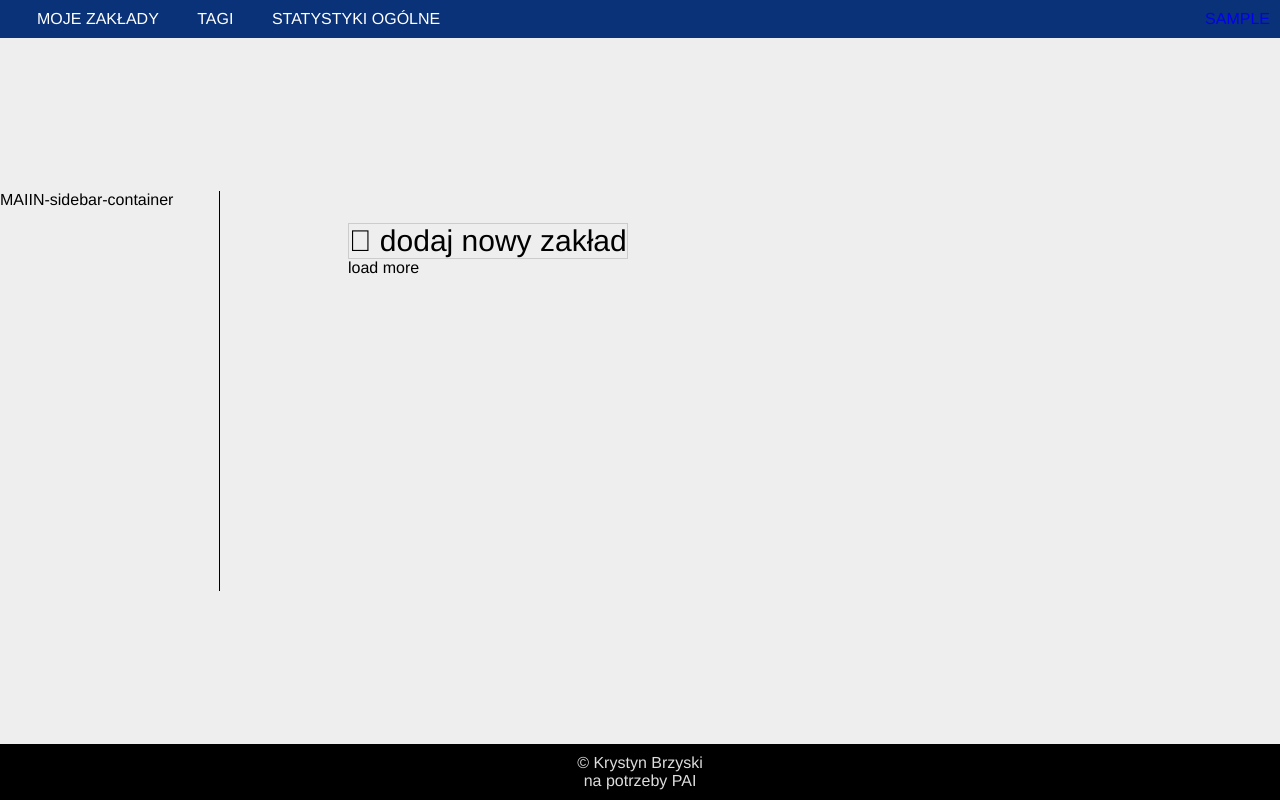
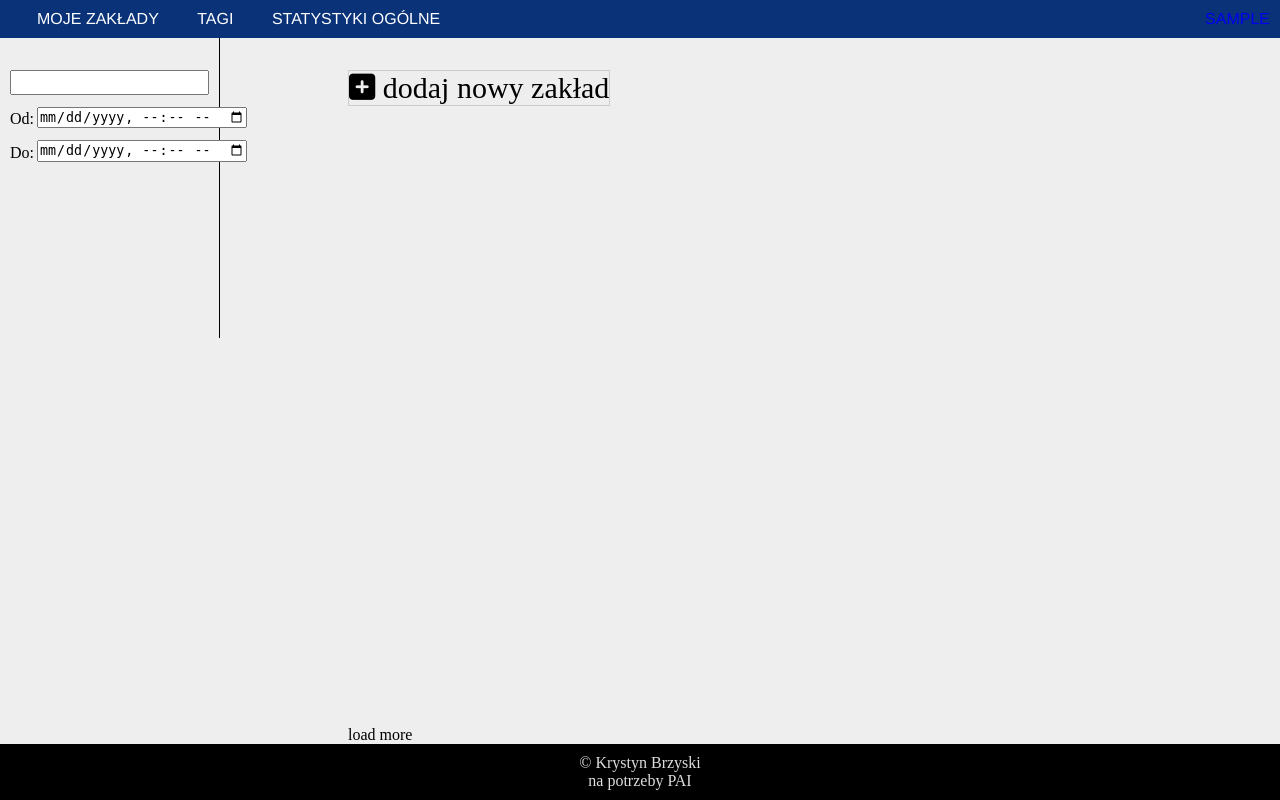
Before and after one commit to krystasin/PAI-projekt, a PHP site: page /mojeZaklady in a window 1280 px wide. Run offline with PHP 8.4, Linux system fonts and the light colour scheme; the visitor is signed in with stand-in values (Sample User, id 1); data that the repository does not hold is empty; some libraries are stand-ins or nearby versions.

Commit message:
tagi: zmiana stanu, usuwanie pocztek filtrowanie Zakładów

```diff
--- a/public/css/headerStyle.css
+++ b/public/css/headerStyle.css
@@ -1,5 +1,6 @@
 header{
 
+    font-family: Helvetica, sans-serif;
     text-transform: uppercase;
     padding: 0 0 0 20px;
     font-size: 16px;
--- a/public/css/mojeZaklady.css
+++ b/public/css/mojeZaklady.css
@@ -1,3 +1,9 @@
+.wszystkieKupony{
+    display: flex;
+    flex-direction: column;
+    flex: 1 1 auto;
+    align-items: stretch;
+}
 .kupon{
     font-size: 15px;
     border: 1px solid rgb(87, 81, 81);
--- a/public/css/sidebar.css
+++ b/public/css/sidebar.css
@@ -0,0 +1,30 @@
+
+.sidebar{
+    display: flex;
+    flex-direction: column;
+    min-width: 220px;
+    height: 300px;
+    padding:20px 10px;
+
+    border-right: 1px solid black;
+}
+.s-bar-inp{
+    margin-top: 12px;
+}
+
+
+.filtr-text:focus{
+    outline: none;
+
+}
+.filtr-text{
+    padding: 3px 1px;
+}
+
+.filtr-row{
+    display: flex;
+    align-items: flex-end
+}
+.datetime-query {
+    margin-left: 3px;
+}
--- a/public/css/style.css
+++ b/public/css/style.css
@@ -3,7 +3,6 @@
     padding: 0;
     box-sizing: border-box;
 
-    font-family: Helvetica, sans-serif;
 
 }
 
@@ -15,11 +14,11 @@
     flex-direction: column;
     justify-content: space-between;
 }
-
 .standard-content{
     display: flex;
     flex-direction: row;
 }
+
 .content{
     min-width: 820px;
     display: flex;
@@ -27,15 +26,17 @@
     align-items: flex-start;
     justify-content: space-between;
     flex: 1 1 auto;
+
+    align-items: stretch;
 }
-.sidebar{
+
+.content-right{
     display: flex;
-    min-width: 220px;
-    height: 400px;
-    border-right: 1px solid black;
-}
-.content-right{
+    flex-direction: column;
+    flex: 1 1 auto;
+    align-items: stretch;
     width: 100%;
+
     /*padding-left: 25px;*/
 
 }
--- a/public/views/headers/header.php
+++ b/public/views/headers/header.php
@@ -22,8 +22,7 @@
     <link rel="stylesheet" href="public/css/mojeZaklady.css" type="text/css">
     <link rel="stylesheet" href="public/css/register.css" type="text/css">
     <link rel="stylesheet" href="public/css/mojeTagi.css" type="text/css">
-
-
+    <link rel="stylesheet" href="public/css/sidebar.css" type="text/css">
     <link rel='stylesheet' href='https://use.fontawesome.com/releases/v5.15.4/css/all.css'
           integrity='sha384-DyZ88mC6Up2uqS4h/KRgHuoeGwBcD4Ng9SiP4dIRy0EXTlnuz47vAwmeGwVChigm' crossorigin='anonymous'>
     <script src="https://kit.fontawesome.com/7b7c159c58.js" crossorigin="anonymous" ></script>
--- a/public/views/mojeZaklady.php
+++ b/public/views/mojeZaklady.php
@@ -6,6 +6,7 @@
     setlocale(LC_MONETARY, 'Polish');
     ?>
     <script type="text/javascript" src="/public/assets/js/mojeZaklady.js" defer></script>
+    <script type="text/javascript" src="/public/assets/js/zakladyFiltr.js" defer></script>
 
 
     <?php
@@ -73,12 +74,18 @@
 
     <?php } ?>
 
-    <content>
 
-        <div class="standard-content">
+    <div class="content standard-content">
 
         <div class="sidebar">
-                MAIIN-sidebar-container
+            <input type="text" class="filtr-text s-bar-inp">
+            <div class="filtr-row">
+                Od: <input type="datetime-local" class="datetime-query datetime-start s-bar-inp">
+            </div>
+            <div class="filtr-row">
+                Do: <input type='datetime-local' class="datetime-query datetime-end s-bar-inp ">
+            </div>
+
         </div>
 
 
@@ -159,7 +166,8 @@
                                             </div>
                                             <div class="zaklad-column col2">
                                                 <div class="zaklad-properties data-meczu"><?= $z->dataMeczu->format('Y-m-d H:i'); ?></div>
-                                                    <div class="zaklad-properties zakladu-kurs"><span class="opis-std">kurs:</span>
+                                                <div class="zaklad-properties zakladu-kurs"><span
+                                                            class="opis-std">kurs:</span>
                                                     <span class='kurs-val'><?= $z->kurs ?></span></div>
                                             </div>
                                         </div>
@@ -203,9 +211,6 @@
         </div>
 
     </div>
-
-
-    </content>
 
 
     <!-- TEMPLATES -->
```
Also changed, not shown: public/assets/js/mojeZaklady.js, public/assets/js/zakladyFiltr.js. Lines whose indentation alone changed are shown as unchanged.
